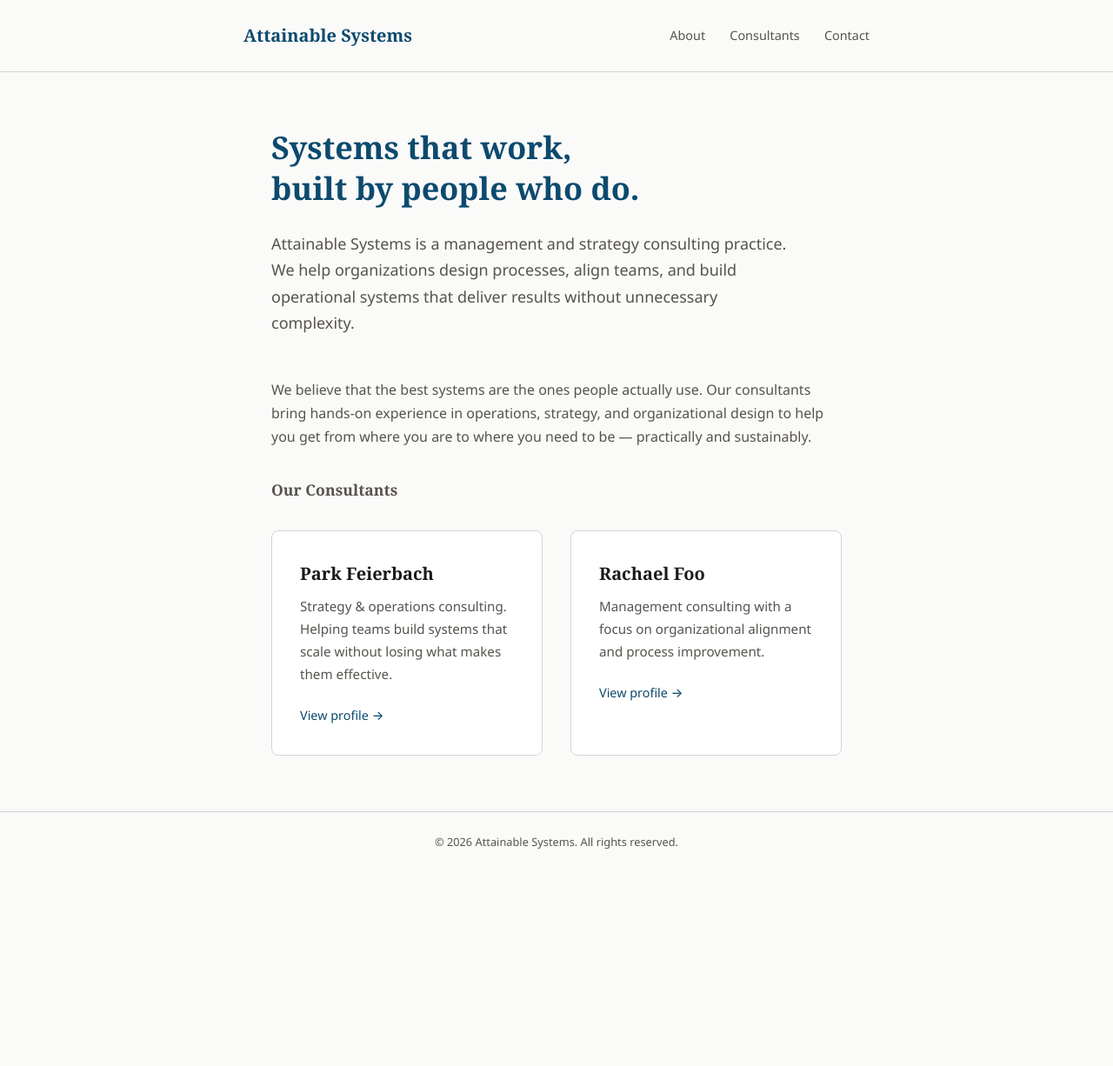
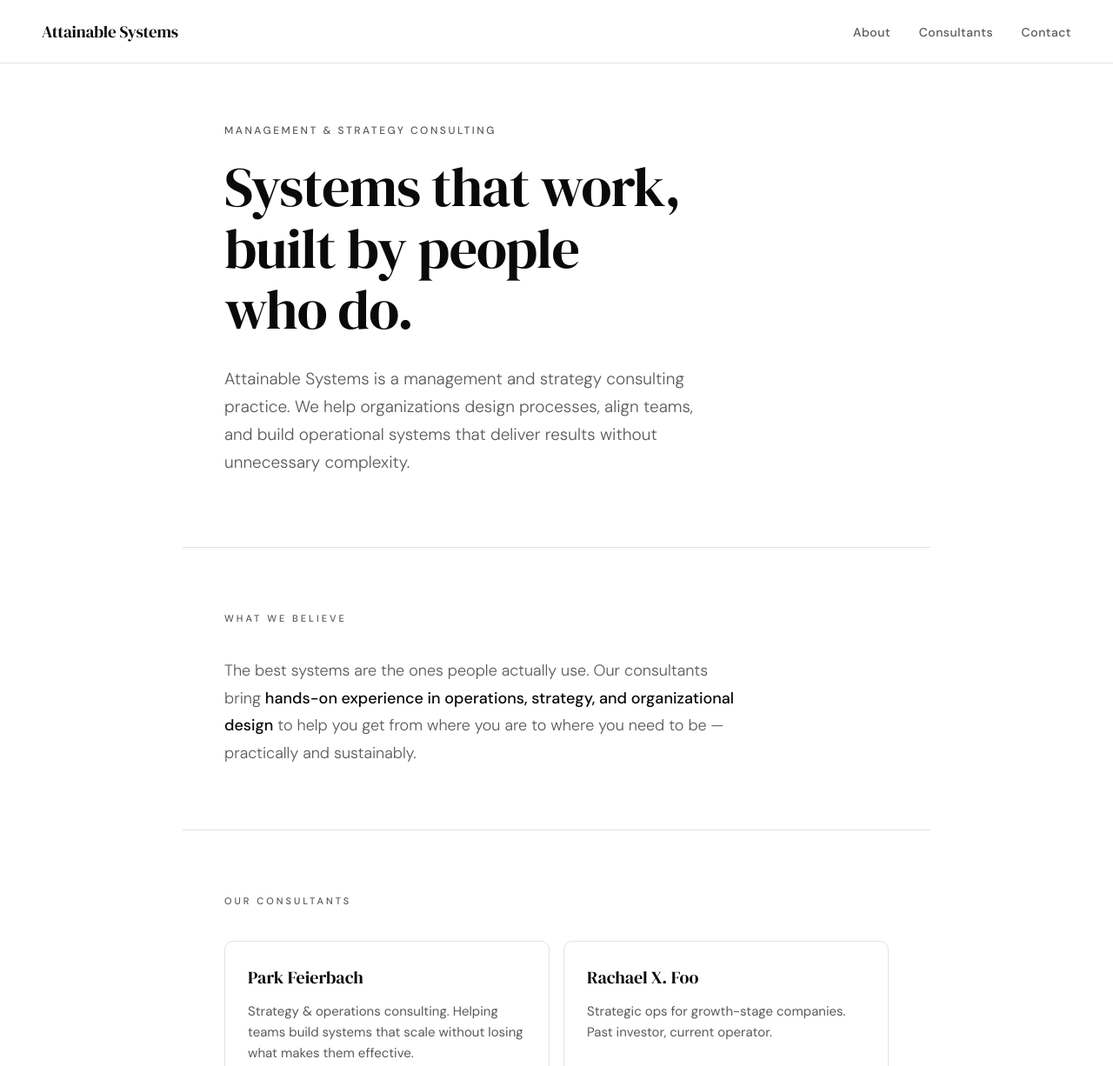
Before and after one commit to attainable-sys/attainable-systems, a plain HTML site: page index.html in a window 1280 px wide. Shown: the top 1226 px of the page at 87% size. Before the commit the page ends 1004 px from the top, so only its background shows below. Drawn offline with Linux system fonts and the light colour scheme.

Commit message:
Restyle to match design system, bump text sizes by 2pt

```diff
--- a/index.html
+++ b/index.html
@@ -5,185 +5,249 @@
   <meta name="viewport" content="width=device-width, initial-scale=1.0">
   <title>Attainable Systems — Management & Strategy Consulting</title>
   <meta name="description" content="Attainable Systems provides management and strategy consulting services. We help organizations build systems that work.">
+  <link href="https://fonts.googleapis.com/css2?family=DM+Serif+Display&family=DM+Sans:wght@300;400;500&display=swap" rel="stylesheet">
   <style>
     :root {
-      --color-bg: #fafaf9;
-      --color-text: #1c1917;
-      --color-muted: #57534e;
-      --color-accent: #0c4a6e;
-      --color-accent-light: #e0f2fe;
-      --color-border: #d6d3d1;
-      --font-sans: 'Segoe UI', system-ui, -apple-system, sans-serif;
-      --font-serif: Georgia, 'Times New Roman', serif;
-      --max-w: 720px;
+      --bg: #ffffff;
+      --ink: #0a0a0a;
+      --muted: #5a5a5a;
+      --faint: #e2e2e2;
+      --surface: #f2f2f2;
     }
 
-    * { margin: 0; padding: 0; box-sizing: border-box; }
+    *, *::before, *::after { box-sizing: border-box; margin: 0; padding: 0; }
+
+    html { scroll-behavior: smooth; }
 
     body {
-      font-family: var(--font-sans);
-      background: var(--color-bg);
-      color: var(--color-text);
+      font-family: 'DM Sans', sans-serif;
+      background: var(--bg);
+      color: var(--ink);
+      font-size: 17px;
       line-height: 1.7;
-      min-height: 100vh;
+      -webkit-font-smoothing: antialiased;
+    }
+
+    nav {
+      position: fixed;
+      top: 0; left: 0; right: 0;
+      z-index: 100;
+      padding: 20px 48px;
+      display: flex;
+      justify-content: space-between;
+      align-items: center;
+      background: var(--bg);
+      border-bottom: 0.5px solid var(--faint);
+    }
+
+    .nav-name {
+      font-family: 'DM Serif Display', serif;
+      font-size: 19px;
+      color: var(--ink);
+      text-decoration: none;
+      letter-spacing: -0.2px;
+    }
+
+    .nav-links a {
+      font-size: 14px;
+      font-weight: 500;
+      letter-spacing: 0.5px;
+      color: var(--muted);
+      text-decoration: none;
+      margin-left: 28px;
+      transition: color 0.2s ease;
+    }
+
+    .nav-links a:hover { color: var(--ink); }
+
+    section {
+      max-width: 860px;
+      margin: 0 auto;
+      padding: 0 48px;
+    }
+
+    .hero {
+      padding-top: 140px;
+      padding-bottom: 80px;
+      border-bottom: 0.5px solid var(--faint);
+    }
+
+    .hero-kicker {
+      font-size: 12px;
+      font-weight: 500;
+      letter-spacing: 2.5px;
+      text-transform: uppercase;
+      color: var(--muted);
+      margin-bottom: 20px;
+      opacity: 0;
+      animation: fadeUp 0.6s ease forwards;
+    }
+
+    .hero-name {
+      font-family: 'DM Serif Display', serif;
+      font-size: clamp(42px, 6vw, 64px);
+      font-weight: 400;
+      line-height: 1.1;
+      letter-spacing: -1px;
+      color: var(--ink);
+      margin-bottom: 28px;
+      opacity: 0;
+      animation: fadeUp 0.6s ease 0.1s forwards;
+    }
+
+    .hero-tagline {
+      font-size: 19px;
+      font-weight: 300;
+      color: var(--muted);
+      line-height: 1.7;
+      max-width: 560px;
+      opacity: 0;
+      animation: fadeUp 0.6s ease 0.2s forwards;
+    }
+
+    .about, .consultants-section {
+      padding-top: 72px;
+      padding-bottom: 72px;
+      border-bottom: 0.5px solid var(--faint);
+    }
+
+    .section-label {
+      font-size: 11px;
+      font-weight: 500;
+      letter-spacing: 3px;
+      text-transform: uppercase;
+      color: var(--muted);
+      margin-bottom: 36px;
+    }
+
+    .about-text {
+      font-size: 18px;
+      font-weight: 300;
+      color: var(--muted);
+      line-height: 1.75;
+      max-width: 600px;
+    }
+
+    .about-text strong { color: var(--ink); font-weight: 500; }
+
+    .consultants-grid {
+      display: grid;
+      grid-template-columns: 1fr 1fr;
+      gap: 16px;
+    }
+
+    .consultant-card {
+      border: 0.5px solid var(--faint);
+      border-radius: 10px;
+      padding: 24px 26px;
       display: flex;
       flex-direction: column;
+      transition: border-color 0.2s ease;
     }
 
-    header {
-      border-bottom: 1px solid var(--color-border);
-      padding: 1.5rem 2rem;
+    .consultant-card:hover { border-color: #888; }
+
+    .consultant-name {
+      font-family: 'DM Serif Display', serif;
+      font-size: 20px;
+      font-weight: 400;
+      color: var(--ink);
+      margin-bottom: 10px;
     }
 
-    header .inner {
-      max-width: var(--max-w);
+    .consultant-desc {
+      font-size: 15px;
+      color: var(--muted);
+      line-height: 1.6;
+      flex: 1;
+      margin-bottom: 18px;
+    }
+
+    .consultant-link {
+      font-size: 14px;
+      font-weight: 500;
+      color: var(--ink);
+      text-decoration: none;
+      letter-spacing: 0.3px;
+      padding-top: 16px;
+      border-top: 0.5px solid var(--faint);
+    }
+
+    .consultant-link:hover { text-decoration: underline; text-underline-offset: 3px; }
+
+    footer {
+      max-width: 860px;
       margin: 0 auto;
+      padding: 40px 48px;
       display: flex;
       justify-content: space-between;
       align-items: center;
     }
 
-    .logo {
-      font-family: var(--font-serif);
-      font-size: 1.25rem;
-      font-weight: 600;
-      color: var(--color-accent);
-      text-decoration: none;
+    .footer-contact { font-size: 15px; color: var(--muted); line-height: 1.8; }
+    .footer-contact a { color: var(--ink); text-decoration: none; font-weight: 500; }
+    .footer-contact a:hover { text-decoration: underline; text-underline-offset: 3px; }
+    .footer-note { font-size: 13px; color: #aaaaaa; text-align: right; }
+
+    @keyframes fadeUp {
+      from { opacity: 0; transform: translateY(12px); }
+      to { opacity: 1; transform: translateY(0); }
     }
 
-    nav a {
-      color: var(--color-muted);
-      text-decoration: none;
-      font-size: 0.9rem;
-      margin-left: 1.5rem;
-      transition: color 0.2s;
-    }
-    nav a:hover { color: var(--color-accent); }
-
-    main {
-      flex: 1;
-      max-width: var(--max-w);
-      margin: 0 auto;
-      padding: 4rem 2rem;
-    }
-
-    h1 {
-      font-family: var(--font-serif);
-      font-size: 2.25rem;
-      font-weight: 600;
-      line-height: 1.3;
-      margin-bottom: 1.5rem;
-      color: var(--color-accent);
-    }
-
-    .intro {
-      font-size: 1.125rem;
-      color: var(--color-muted);
-      margin-bottom: 3rem;
-      max-width: 600px;
-    }
-
-    .consultants {
-      display: grid;
-      grid-template-columns: 1fr 1fr;
-      gap: 2rem;
-      margin-top: 2rem;
-    }
-
-    @media (max-width: 600px) {
-      .consultants { grid-template-columns: 1fr; }
-    }
-
-    .card {
-      border: 1px solid var(--color-border);
-      border-radius: 8px;
-      padding: 2rem;
-      background: white;
-      transition: box-shadow 0.2s;
-    }
-    .card:hover {
-      box-shadow: 0 2px 12px rgba(0,0,0,0.06);
-    }
-
-    .card h2 {
-      font-family: var(--font-serif);
-      font-size: 1.25rem;
-      margin-bottom: 0.5rem;
-    }
-
-    .card p {
-      color: var(--color-muted);
-      font-size: 0.95rem;
-      margin-bottom: 1.25rem;
-    }
-
-    .card a {
-      color: var(--color-accent);
-      text-decoration: none;
-      font-size: 0.9rem;
-      font-weight: 500;
-    }
-    .card a:hover { text-decoration: underline; }
-
-    footer {
-      border-top: 1px solid var(--color-border);
-      padding: 1.5rem 2rem;
-      text-align: center;
-      color: var(--color-muted);
-      font-size: 0.8rem;
+    @media (max-width: 640px) {
+      nav { padding: 16px 24px; }
+      section { padding: 0 24px; }
+      footer { padding: 36px 24px; flex-direction: column; gap: 16px; align-items: flex-start; }
+      .hero { padding-top: 110px; padding-bottom: 56px; }
+      .consultants-grid { grid-template-columns: 1fr; }
+      .footer-note { text-align: left; }
     }
   </style>
 </head>
 <body>
-  <header>
-    <div class="inner">
-      <a href="/" class="logo">Attainable Systems</a>
+
   <nav>
+    <a class="nav-name" href="/">Attainable Systems</a>
+    <div class="nav-links">
       <a href="#about">About</a>
       <a href="#consultants">Consultants</a>
       <a href="mailto:park@attainable.systems">Contact</a>
+    </div>
   </nav>
-    </div>
-  </header>
 
-  <main>
-    <h1>Systems that work,<br>built by people who do.</h1>
-    <p class="intro">
-      Attainable Systems is a management and strategy consulting practice.
-      We help organizations design processes, align teams, and build
-      operational systems that deliver results without unnecessary complexity.
-    </p>
-
-    <section id="about">
-      <p style="margin-bottom: 2rem; color: var(--color-muted);">
-        We believe that the best systems are the ones people actually use.
-        Our consultants bring hands-on experience in operations, strategy,
-        and organizational design to help you get from where you are to
-        where you need to be — practically and sustainably.
-      </p>
+  <section class="hero">
+    <p class="hero-kicker">Management & Strategy Consulting</p>
+    <h1 class="hero-name">Systems that work,<br>built by people<br>who do.</h1>
+    <p class="hero-tagline">Attainable Systems is a management and strategy consulting practice. We help organizations design processes, align teams, and build operational systems that deliver results without unnecessary complexity.</p>
   </section>
 
-    <section id="consultants">
-      <h2 style="font-family: var(--font-serif); font-size: 1.1rem; color: var(--color-muted); margin-bottom: 1rem;">Our Consultants</h2>
-      <div class="consultants">
-        <div class="card">
-          <h2>Park Feierbach</h2>
-          <p>Strategy &amp; operations consulting. Helping teams build systems
-             that scale without losing what makes them effective.</p>
-          <a href="https://park.attainable.systems">View profile &rarr;</a>
+  <section class="about" id="about">
+    <p class="section-label">What we believe</p>
+    <p class="about-text">The best systems are the ones people actually use. Our consultants bring <strong>hands-on experience in operations, strategy, and organizational design</strong> to help you get from where you are to where you need to be — practically and sustainably.</p>
+  </section>
+
+  <section class="consultants-section" id="consultants">
+    <p class="section-label">Our consultants</p>
+    <div class="consultants-grid">
+      <div class="consultant-card">
+        <p class="consultant-name">Park Feierbach</p>
+        <p class="consultant-desc">Strategy &amp; operations consulting. Helping teams build systems that scale without losing what makes them effective.</p>
+        <a class="consultant-link" href="https://park.attainable.systems">View profile &rarr;</a>
       </div>
-        <div class="card">
-          <h2>Rachael Foo</h2>
-          <p>Management consulting with a focus on organizational alignment
-             and process improvement.</p>
-          <a href="https://rachael.attainable.systems">View profile &rarr;</a>
+      <div class="consultant-card">
+        <p class="consultant-name">Rachael X. Foo</p>
+        <p class="consultant-desc">Strategic ops for growth-stage companies. Past investor, current operator.</p>
+        <a class="consultant-link" href="https://rachael.attainable.systems">View profile &rarr;</a>
       </div>
     </div>
   </section>
-  </main>
 
   <footer>
-    &copy; 2026 Attainable Systems. All rights reserved.
+    <div class="footer-contact">
+      <a href="mailto:park@attainable.systems">park@attainable.systems</a>
+    </div>
+    <p class="footer-note">&copy; 2026 Attainable Systems</p>
   </footer>
+
 </body>
 </html>
```
Lines whose indentation alone changed are shown as unchanged.
